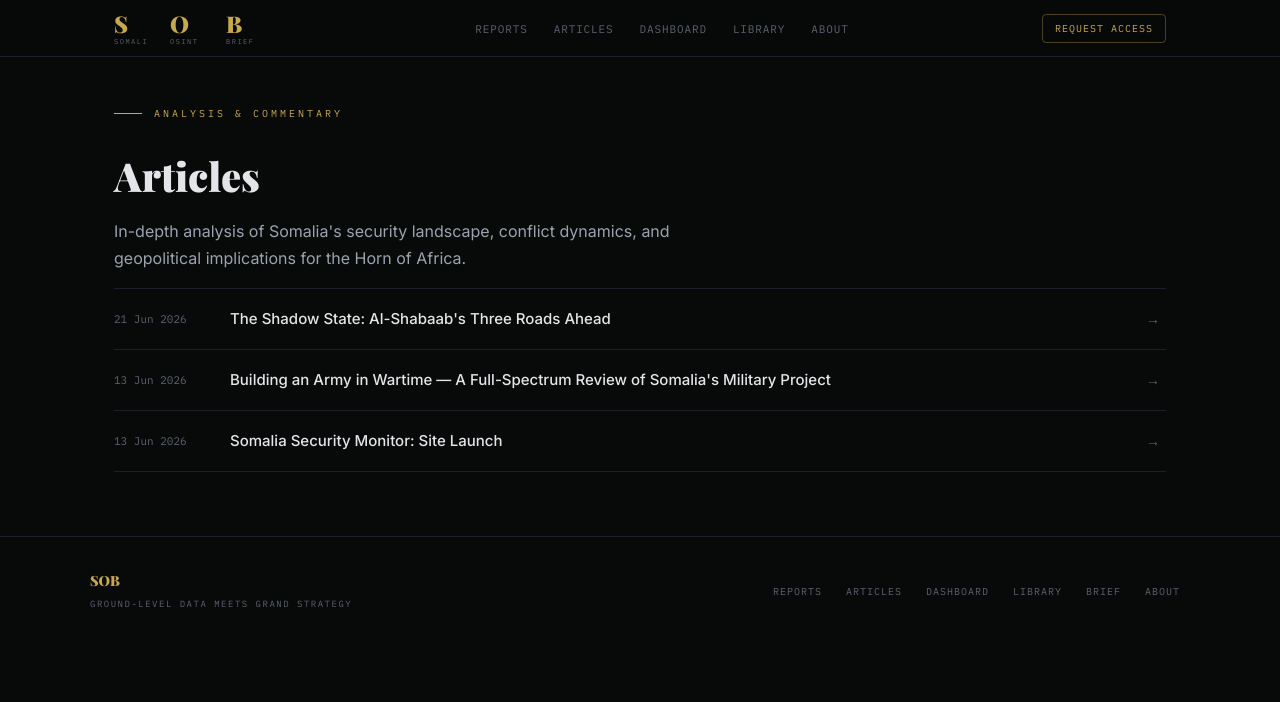
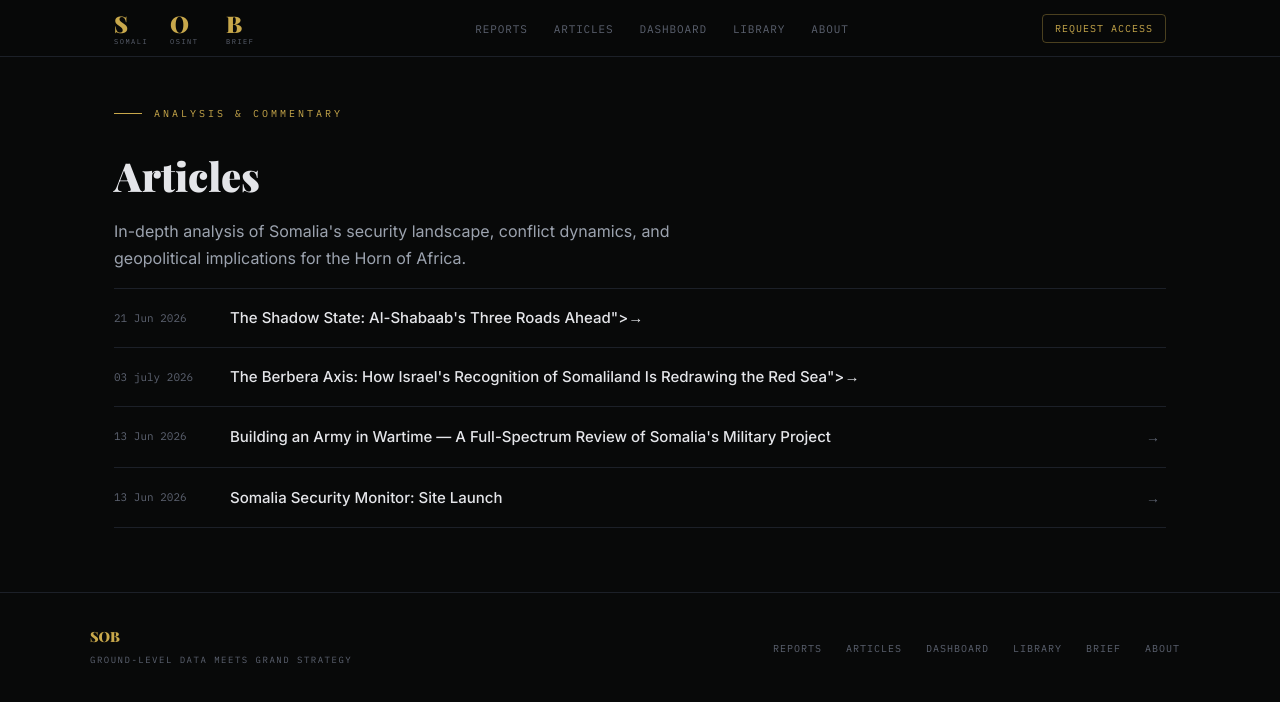
Before and after one commit to abdigh26/abdigh26.github.io, a Jekyll site: the page built from articles.html, in a window 1280 px wide. Shown: the top 702 px of the page. Built offline with Jekyll 4.4.1, drawn with Linux system fonts in a browser that asks for light colours; some web fonts are replaced.

Commit message:
Update articles.html

```diff
--- a/articles.html
+++ b/articles.html
@@ -10,10 +10,13 @@
 </div>
 
 <div class="article-list" style="padding-bottom: 4rem;">
-  <a class="article-row" href="/articles/al-shabaab_shadow_state">
+ <a class="article-row" href="/articles/berbera-axis.html">
     <span class="article-date">21 Jun 2026</span>
-    <span class="article-title">The Shadow State: Al-Shabaab's Three Roads Ahead</span>
-    <span class="article-arrow">→</span>
+    <span class="article-title">The Shadow State: Al-Shabaab's Three Roads Ahead">→</span>
+  </a>
+  <a class="article-row" href="/articles/al-shabaab_shadow_state.html">
+    <span class="article-date">03 july 2026</span>
+    <span class="article-title">The Berbera Axis: How Israel's Recognition of Somaliland Is Redrawing the Red Sea">→</span>
   </a>
   <a class="article-row" href="/articles/somali-army-building.html">
     <span class="article-date">13 Jun 2026</span>
```
